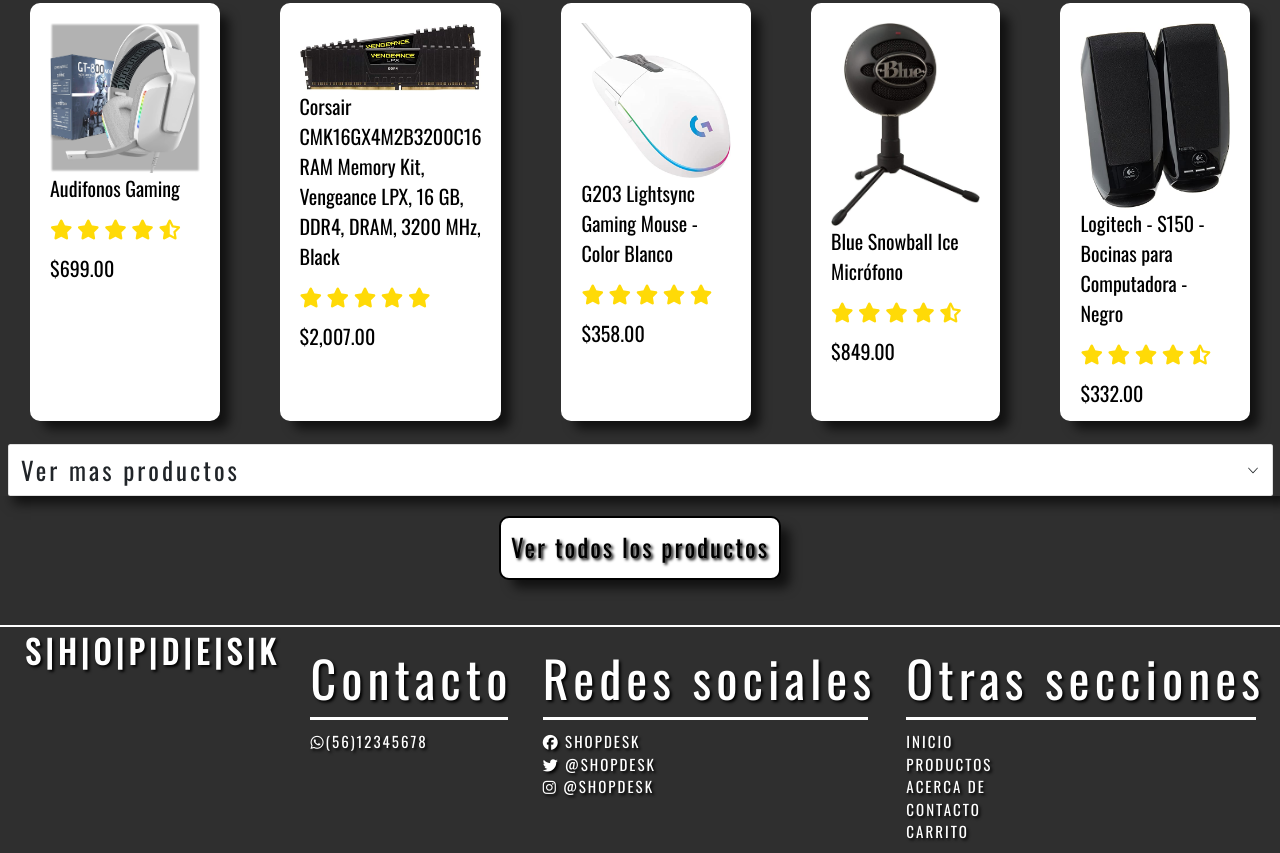
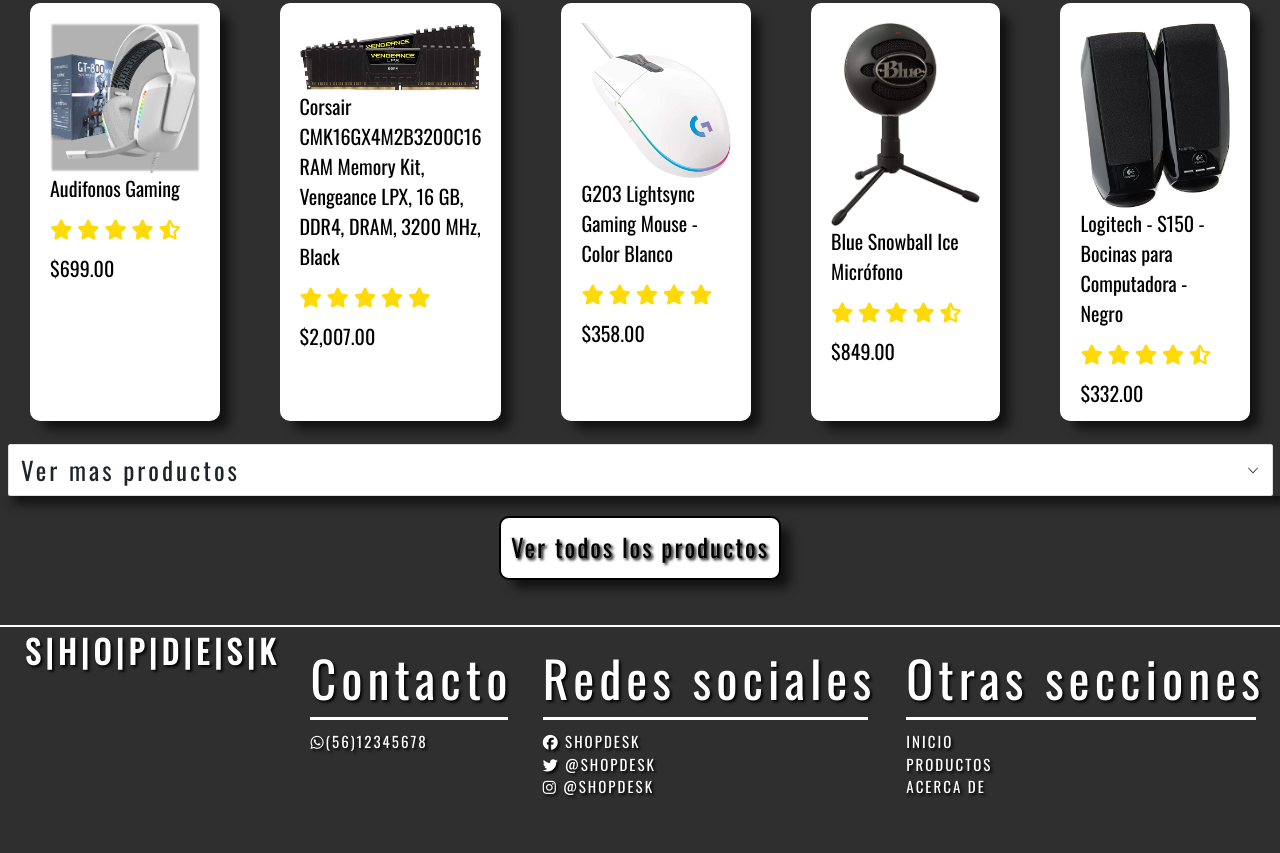
Before and after one commit to OscarGSA7/proyecto-coder-shopdesk, a website: page index.html in a window 1280 px wide. Shown: the part 698-1551 px from the top of the page. After the commit the page ends 1506 px from the top, so only its background shows below. Drawn offline with nearby package versions, Linux system fonts and the light colour scheme.

Commit message:
Update index.html

```diff
--- a/index.html
+++ b/index.html
@@ -296,10 +296,6 @@
 			<br>
 			<a href="pages/about.html">ACERCA DE</a>
 			<br>
-            <a href="pages/contacto.html">CONTACTO</a>
-            <br>
-			<a href="pages/carrito.html">CARRITO</a>
-	</div>
 </footer>
 
 
```
